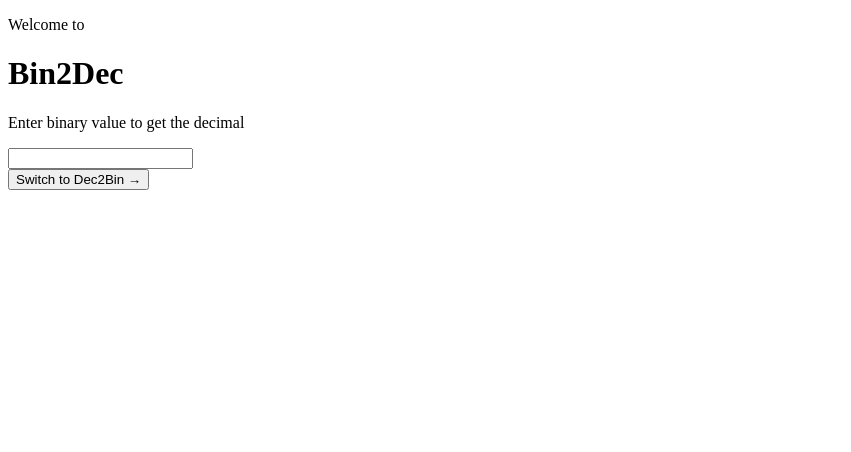
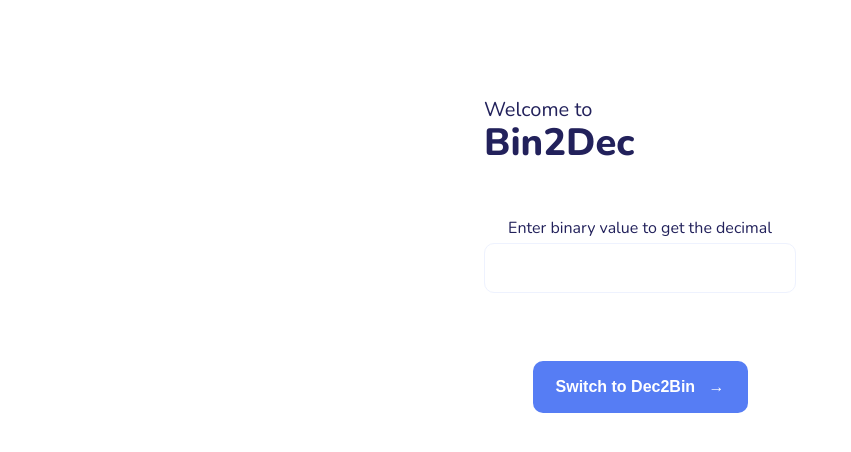
Before and after one commit to joaorbrodrigues/bin2dec, a React (Create React App) app: page / in a window 1280 px wide. Shown: the top 452 px of the page, without its empty margins (0-851 px from the left). Built offline with nearby package versions, Linux system fonts and the light colour scheme.

Commit message:
Styless added, using grid

```diff
--- a/public/index.html
+++ b/public/index.html
@@ -3,6 +3,10 @@
   <head>
     <meta charset="utf-8" />
     <link rel="icon" href="%PUBLIC_URL%/favicon.ico" />
+    <link
+      href="https://fonts.googleapis.com/css2?family=Nunito:wght@200;300;800;900&display=swap"
+      rel="stylesheet"
+    />
     <meta name="viewport" content="width=device-width, initial-scale=1" />
     <title>Bin2Dec &harr; Dec2Bin</title>
   </head>
--- /dev/null
+++ b/src/App.css
@@ -0,0 +1,102 @@
+*,
+*::before,
+*::after {
+  margin: 0;
+  padding: 0;
+  box-sizing: border-box;
+}
+
+html {
+  font-size: 62.5%;
+}
+
+.container {
+  display: grid;
+  grid-template-columns: 1fr 31.2rem 1fr;
+  font-family: 'Nunito', sans-serif;
+  color: #22215b;
+  margin-top: 10rem;
+}
+
+.header {
+  line-height: 1;
+  grid-column: 2 / 3;
+}
+
+.header__welcome {
+  font-size: 2rem;
+  margin-bottom: 0.4rem;
+  font-weight: 300;
+}
+
+.header__app-name {
+  font-size: 3.8rem;
+  margin-bottom: 5.5rem;
+  font-weight: 800;
+}
+
+.form {
+  grid-column: 2 / 3;
+  grid-row: 2/3;
+
+  display: grid;
+  grid-template-rows: repeat(2, min-content) minmax(5.1rem, min-content);
+}
+
+.form__text {
+  font-size: 1.6rem;
+  margin-bottom: 0.4rem;
+  font-weight: 300;
+  align-self: center;
+  justify-self: center;
+}
+
+.form__input {
+  border: 1px solid #eef2fe;
+  border-radius: 10px;
+  font-size: 2.5rem;
+  padding: 1rem 3rem;
+  width: 31.2rem;
+  height: 5rem;
+  margin-bottom: 1.7rem;
+  letter-spacing: 0.1rem;
+  text-align: center;
+  color: #1b1d28;
+  font-weight: 800;
+  font-family: inherit;
+  align-self: center;
+  justify-self: center;
+}
+
+.form__input:focus {
+  outline: none;
+}
+
+.form__result {
+  margin-bottom: 1.7rem;
+  letter-spacing: 0.1rem;
+  font-size: 2.5rem;
+  color: #1b1d28;
+  font-weight: 800;
+  align-self: center;
+  justify-self: center;
+}
+
+.btn {
+  width: 21.5rem;
+  height: 5.2rem;
+  font-size: 1.6rem;
+  border-radius: 10px;
+  background-color: #567df4;
+  color: #ffffff;
+  border: none;
+  cursor: pointer;
+  font-weight: 800;
+  text-align: center;
+  align-self: center;
+  justify-self: center;
+}
+
+.btn:focus {
+  outline: 0;
+}
--- a/src/components/App.js
+++ b/src/components/App.js
@@ -57,44 +57,54 @@ const App = () => {
   const onSwitchOperation = () => {
     operation === 'bin2dec' ? setOperation('dec2bin') : setOperation('bin2dec')
     setResult('')
+    setBinary('')
+    setDecimal('')
   }
 
   return (
     <>
       {operation === 'bin2dec' ? (
-        <>
-          <div>
-            <p>Welcome to</p>
-            <h1>Bin2Dec</h1>
+        <div className="container">
+          <div className="header">
+            <p className="header__welcome">Welcome to</p>
+            <h1 className="header__app-name">Bin2Dec</h1>
           </div>
-          <div>
-            <p>Enter binary value to get the decimal</p>
+          <div className="form">
+            <p className="form__text">Enter binary value to get the decimal</p>
 
-            <input value={binary} onChange={onBinaryChange} />
-            <div>{result}</div>
+            <input
+              className="form__input"
+              value={binary}
+              onChange={onBinaryChange}
+            />
+            <div className="form__result">{result}</div>
 
-            <button onClick={onSwitchOperation}>
-              Switch to Dec2Bin &rarr;
+            <button className="btn" onClick={onSwitchOperation}>
+              Switch to Dec2Bin &nbsp; &rarr;
             </button>
           </div>
-        </>
+        </div>
       ) : (
-        <>
-          <div>
-            <p>Welcome to</p>
-            <h1>Dec2Bin</h1>
+        <div className="container">
+          <div className="header">
+            <p className="header__welcome">Welcome to</p>
+            <h1 className="header__app-name">Dec2Bin</h1>
           </div>
-          <div>
-            <p>Enter decimal value to get the binary</p>
+          <div className="form">
+            <p className="form__text">Enter decimal value to get the binary</p>
 
-            <input value={decimal} onChange={onDecimalChange} />
-            <div>{result}</div>
+            <input
+              className="form__input"
+              value={decimal}
+              onChange={onDecimalChange}
+            />
+            <div className="form__result">{result}</div>
 
-            <button onClick={onSwitchOperation}>
-              &larr; Switch to Bin2Dec
+            <button className="btn" onClick={onSwitchOperation}>
+              &larr; &nbsp; Switch to Bin2Dec
             </button>
           </div>
-        </>
+        </div>
       )}
     </>
   )
--- a/src/index.js
+++ b/src/index.js
@@ -2,6 +2,7 @@ import React from 'react'
 import ReactDOM from 'react-dom'
 import * as serviceWorker from './serviceWorker'
 import App from './components/App'
+import './App.css'
 
 ReactDOM.render(
   <React.StrictMode>
```
